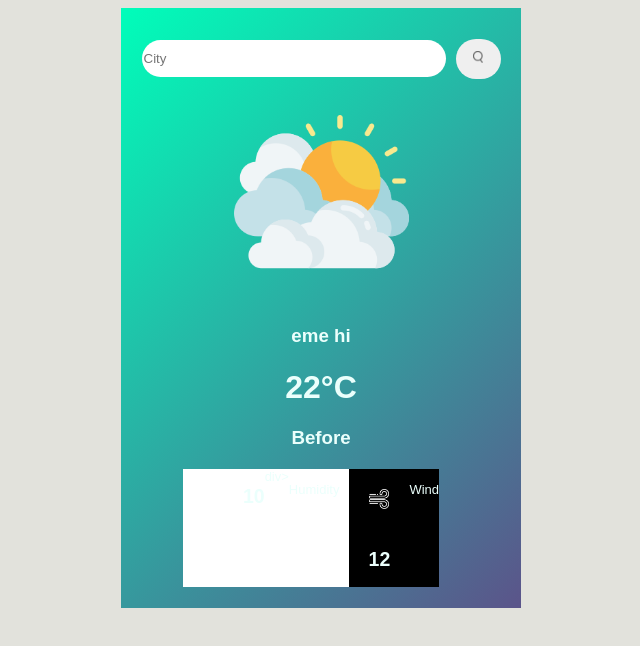
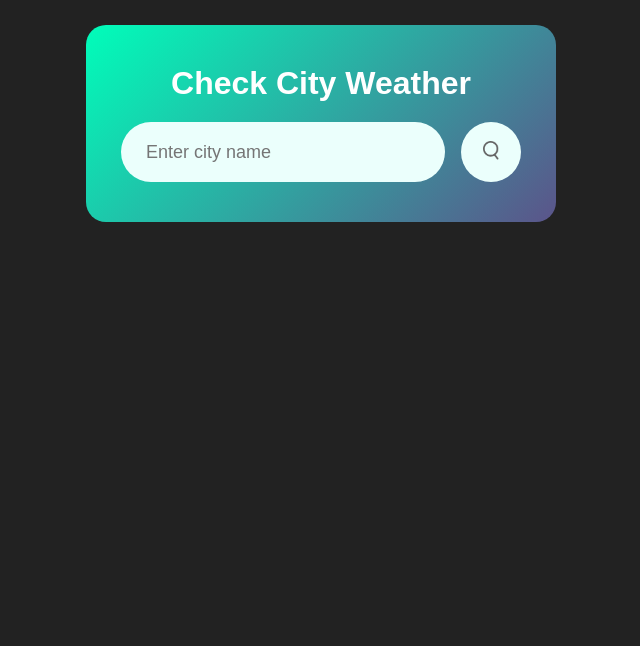
Before and after one commit to RohitChandel23/Weather-App, a plain HTML site: page index.html in a window 1280 px wide. Shown: the whole page, without its empty margins (319-959 px from the left). Drawn offline with Linux system fonts and the light colour scheme.

Commit message:
Add files via upload

```diff
--- a/index.html
+++ b/index.html
@@ -3,63 +3,98 @@
   <head>
     <meta charset="UTF-8">
     <meta name="viewport" content="width=device-width, initial-scale=1.0">
-    <title>Document</title>
-
+    <title>Online Weather Application</title>
     <link rel="stylesheet" href="style.css">
   </head>
-<!--css: box-sizing
-2. async function
-
-api key: https://api.openweathermap.org/data/2.5/weather?q=Berlin&appid=44dfa499f3c1efdb7ee5196a02509f4d
-default: 7b5ee3fdd52b363e0d448ed083d0172a-->
-
   <body>
-
     <div class="card">
-
-        <div class ="search">
-            <input type="text" placeholder="City" class="search-input">
-            <button class="search-button"><img class ="btnimg" src="images/search.png"></button>
+      <h1 class="title">Check City Weather</h1>
+      <div class="search">
+        <input type="text" placeholder="Enter city name" spellcheck="false">
+        <button><img src="images/search.png"></button>
       </div>
-
+      <div class="error">
+        <p>Invalid city name</p>
+      </div>
       <div class="weather">
-
-    <img class="photo" src="images/clouds.png">
-    <h3 class="prac">eme hi</h5>
-
-            <h1 class="temp">22°C</h1>
-            <h3 class="city">Before</h2>
-          <!----  <h2 class="day-name current-time">victor</h2> -->
-
-
-          <div class ="minor">
-            <div class="one">
-                <div class="one-one">
-          <img src="images/humidity.png">
-          <h2 class="humidity">10</h1>
-            div>
-            <div class="one-two"><p>Humidity</p>
+        <img src="images/rain.png" alt="weather icon" class="weather-icon">
+        <h1 class="temp">20°C</h1>
+        <h2 class="city">New York</h2>
+        <div class="details">
+          <div class="col">
+            <img src="images/humidity.png" alt="humidity icon">
+            <div>
+              <p class="humidity">50%</p>
+              <p>Humidity</p>
             </div>
           </div>
-
-          <div class="two">
-            <div class="two-one">
-          <img src="images/wind.png">
-          <h2 class="wind">12</h1>
-          </div>
-
-          <div class="two-two"><p>Wind</p>
-          </div>
+          <div class="col">
+            <img src="images/wind.png" alt="wind icon">
+            <div>
+              <p class="wind">15 KM/H</p>
+              <p>Wind Speed</p>
             </div>
           </div>
         </div>
 
-
       </div>
     </div>
+    <script>
+      const apiKey = "312abfd953c970ceaf81f671079f6e22";
+      const apiUrl = "https://api.openweathermap.org/data/2.5/weather?units=metric&q=";
+      const searchBox = document.querySelector(".search input");
+      const searchBtn = document.querySelector(".search button");
+      const weatherIcon = document.querySelector(".weather-icon");
 
+      async function checkWeather(city){
+        const response = await fetch(apiUrl + city + `&appid=${apiKey}`);
 
+        if(response.status == 404){
+          document.querySelector(".error").style.display = "block";
+          document.querySelector(".weather").style.display = "none";
+        }else{
+          //variable data contains all weather information from apiUrl
+          var data = await response.json(); //object that contains method for parsing values and convert values to JSON
 
-    <script src="script.js"></script>
+          //queryselector returns first element within document that matches specified selector, if no matches are found null is returned
+          //innerHTML = gets/sets HTML markup contained within the element
+          //in this case it will search for the class city, select the h2 element and replace the city name
+          document.querySelector(".city").innerHTML = data.name;
+          document.querySelector(".temp").innerHTML = Math.round(data.main.temp) + "°C";
+          document.querySelector(".humidity").innerHTML = data.main.humidity + "%";
+          document.querySelector(".wind").innerHTML = data.wind.speed + "km/h";
+
+          if(data.weather[0].main == "Clouds")
+          {
+            weatherIcon.src = src = "images/clouds.png";
+          }
+          else if(data.weather[0].main == "Clear"){
+            weatherIcon.src = src = "images/clear.png";
+          }
+          else if(data.weather[0].main == "Rain"){
+            weatherIcon.src = src = "images/rain.png";
+          }
+          else if(data.weather[0].main == "Drizzle"){
+            weatherIcon.src = src = "images/drizzle.png";
+          }
+          else if(data.weather[0].main == "Mist"){
+            weatherIcon.src = src = "images/mist.png";
+          }
+          else if(data.weather[0].main == "Snow"){
+            weatherIcon.src = src = "images/snow.png";
+          }
+          else{
+            weatherIcon.src = src = "images/wind.png";
+          }
+
+          document.querySelector(".weather").style.display = "block"; // block the display element -> display weather
+          document.querySelector(".error").style.display = "none";
+        }
+      }
+
+      searchBtn.addEventListener("click", ()=>{
+        checkWeather(searchBox.value);
+      })
+    </script>
   </body>
 </html>
--- a/style.css
+++ b/style.css
@@ -1,98 +1,111 @@
 *{
-    font-family: sans-serif;
+    margin: 0;
+    padding: 0;
+    font-family: 'Poppins', sans-serif;
+    box-sizing: border-box;
 }
 
 body{
-    background-color: #e2e2dc;
-    display:flex;
-    align-items: center;
-    justify-content: center;
+    background: #222;
 }
 
-
 .card{
-    flex-wrap: nowrap;
+    width: 90%;
+    max-width: 470px;
     background: linear-gradient(135deg, #00feba, #5b548a);
-    color: #ebfffc;
-
- flex-direction: column;
-
-display:flex;
-justify-content: center;
-align-items: center;
-
-width:400px;
-height:600px;
-
-
-
-
+    color: #fff; /*text colour*/
+    margin: 25px auto 25px; /*left right auto top 100 bottom 0*/
+    border-radius: 20px; /*make border round*/
+    padding: 40px 35px;
+    text-align: center;
 }
 
 .search{
-    justify-content: center;
+    width: 100%;
+    display: flex; /*Displays an element as a block-level flex container */
+    align-items: center;
+    justify-content: space-between; /* distributes space between and around content items along the main-axis of a flex container */
+}
+
+.search input{
+    border: 0;
+    outline: 0;
+    background: #ebfffc;
+    color: #555;
+    padding: 10px 25px;
+    height: 60px;
+    border-radius: 30px;
+    flex: 1; /*Grow and take all available space within container */
+    margin-right: 16px;
+    font-size: 18px;
+}
+
+.search button{
+    border: 0;
+    outline: 0;
+    background: #ebfffc;
+    border-radius: 50%;
+    width: 60px;
+    height: 60px;
+    cursor: pointer;
+}
+
+.search button img{
+    width:16px;
+}
+
+.weather-icon{
+    width: 170px;
     margin-top: 30px;
+}
+
+.weather h1{
+    font-size: 80px;
+    font-weight: 500;
+}
+
+.weather h2{
+    font-size: 80px;
+    font-weight: 500;
+    margin-top: -10px;
+}
+
+.details{
+    display: flex; /*to create 2 column */
+    align-items: center;
+    justify-content: space-between;
+    padding: 0 20px; /*20px for left and right */
+    margin-top: 50px;
+}
+
+.col{
     display: flex;
     align-items: center;
-
+    text-align: left;
 }
 
-.btnimg{
-    width:10px;
+.col img{
+    width: 40px;
+    margin-right: 10px;
 }
 
-.search-input{
-height:35px;
-width:300px;
-border: 0px;;
-border-radius: 30px ;
-}
-
-.search-button{
-    color:white;
-    margin-left: 10px;
-width: 45px;
-height:40px;
-border-radius: 40px;
-border: 0px;
-
+.humidity, .wind{
+    font-size: 28px;
+    margin-top: -6px;
 }
 
 .weather{
-text-align: center;
+    display: none;
 }
 
-
-
-
-
-
-
-.minor{
-margin: 20px;
-    display: flex;
-font-size: small;
+.error{
+    text-align: left;
+    margin-left: 10px;
+    font-size: 14px;
+    margin-top: 10px;
+    display: none;
 }
 
-.minor img{
-    width:20px;
-    margin: 20px;
+.title {
+    margin-bottom: 20px;
 }
-
-.one{
-    display: flex;
-    flex-wrap: nowrap;
-    margin-right:20px;
-    background-color: white;
-    .one-one{
-        display: flex;
-    }
-
-}
-
-.two{
-    display:flex;
-    flex-wrap: nowrap;
-    margin-left: 10px;
-    background-color: black;
-}
```
Also changed, not shown: images/clear.png (added). Lines whose indentation alone changed are shown as unchanged.
